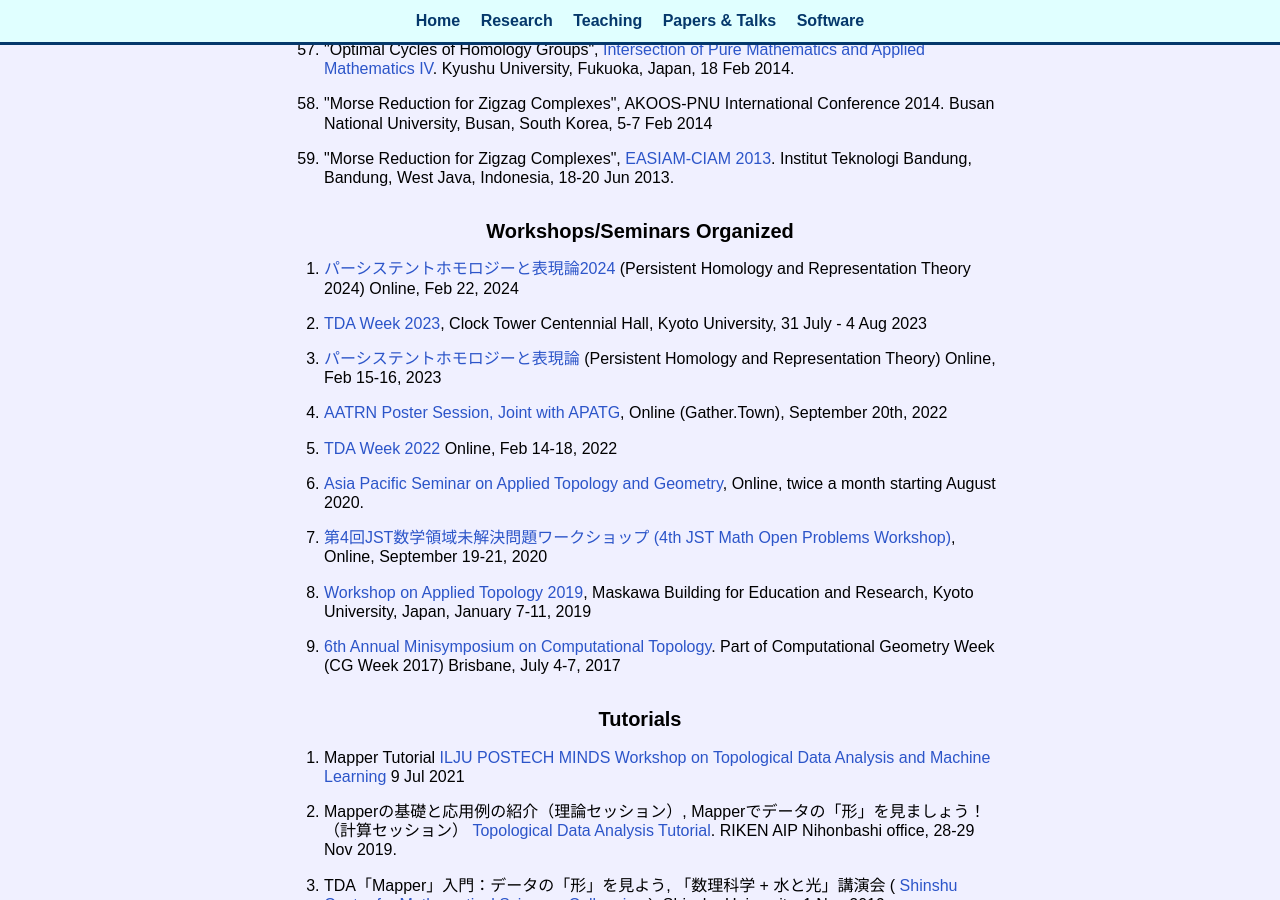
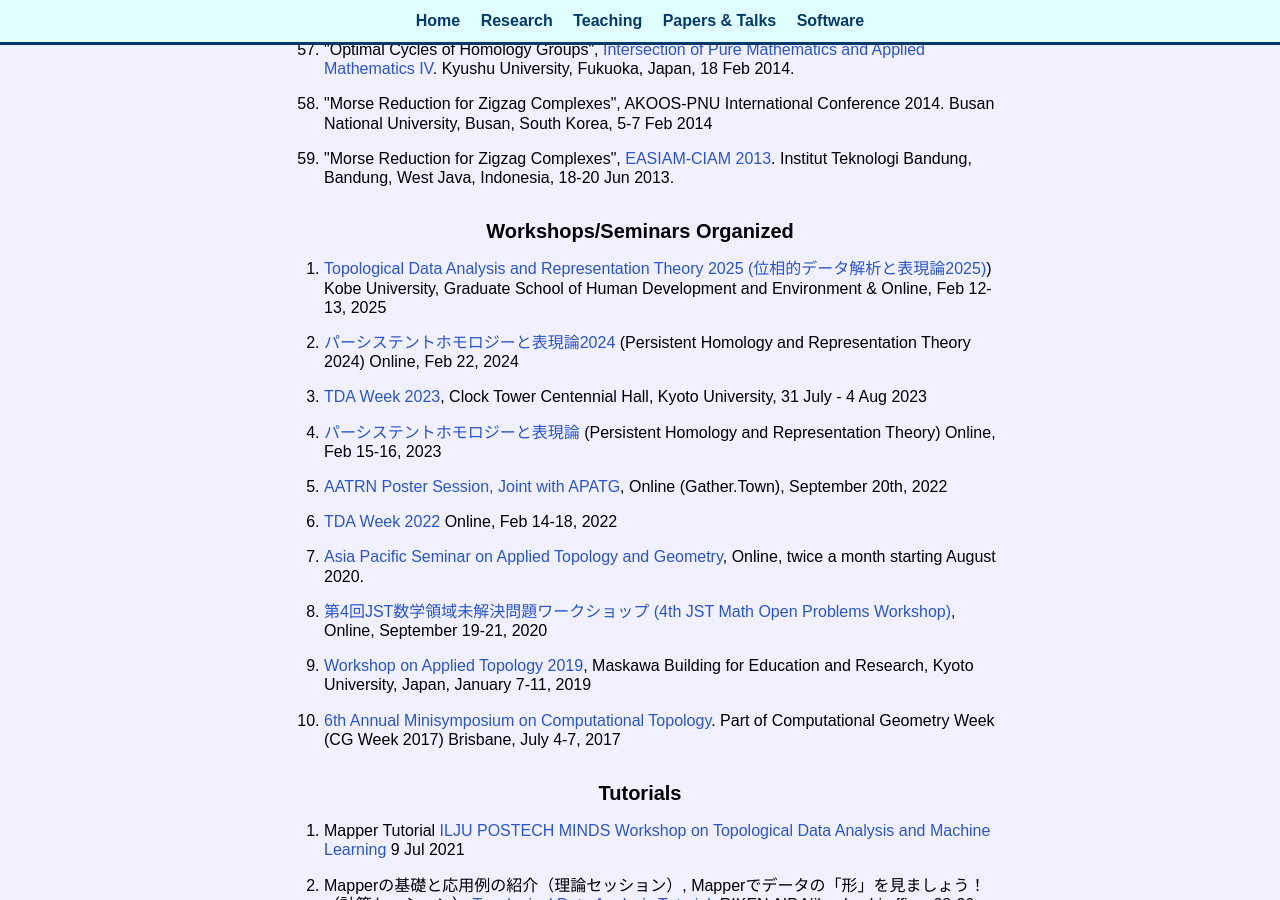
Before and after one commit to emerson-escolar/emerson-escolar.github.io, a Jekyll site: the page built from research_lists.html, in a window 1280 px wide and 900 px high, scrolled down 5807 px. Built offline with Jekyll 4.4.1, drawn with Linux system fonts in a browser that asks for light colours.

Commit message:
add tdarepn2025

```diff
--- a/research_lists.html
+++ b/research_lists.html
@@ -775,6 +775,13 @@ title: Emer's Papers & Talks
   <h2> Workshops/Seminars Organized </h2>
   <ol class="wordbox paperlist">
     <li>
+      <a target="_blank" href="https://sites.google.com/view/tda-repn2025/home">
+        Topological Data Analysis and Representation Theory 2025 (位相的データ解析と表現論2025)</a>)
+      Kobe University, Graduate School of Human Development and Environment & Online,
+      Feb 12-13, 2025
+    </li>
+
+    <li>
       <a target="_blank" href="https://sites.google.com/view/ph-repn2024/home">
         パーシステントホモロジーと表現論2024</a> (Persistent Homology and Representation Theory 2024)
       Online, Feb 22, 2024
```
